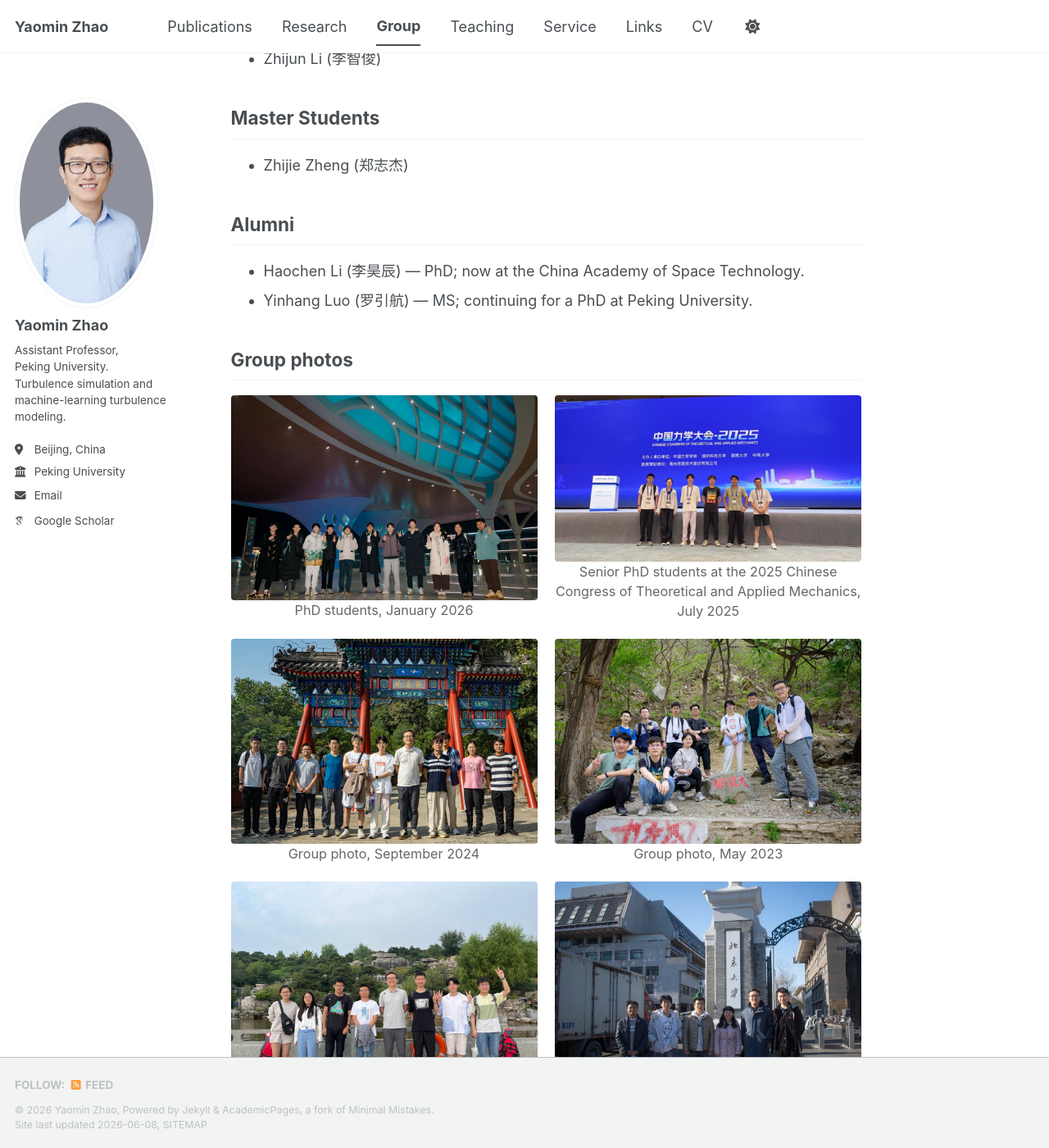
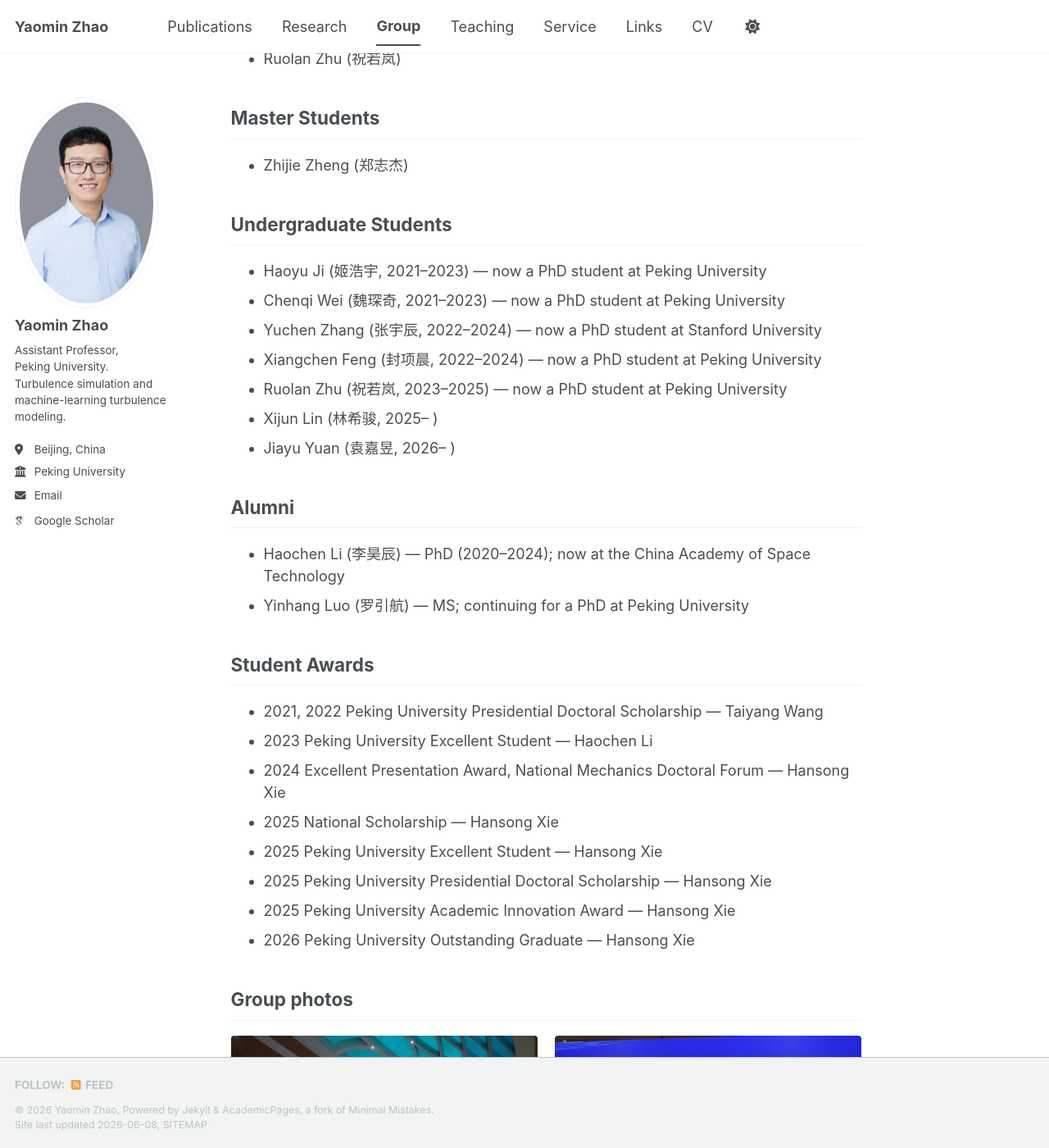
Before and after one commit to YMGroup-PKU/YMGroup-PKU.github.io, a Jekyll site: the page built from _pages/group.md, in a window 1280 px wide and 1400 px high, scrolled down 718 px. Shown: the whole window at 82% size. Built offline with Jekyll 4.4.1, drawn with Linux system fonts in a browser that asks for light colours; some web fonts are replaced; a script bundle is joined from its source files by our own code; library files that are not in the unit come from our copies; some of the changed text lies outside the part shown.

Commit message:
Group: add undergraduate students and student awards sections

```diff
--- a/_pages/group.md
+++ b/_pages/group.md
@@ -16,20 +16,41 @@ Our group works on high-fidelity simulation and machine-learning modeling of tur
 - Yuchen Ge (葛宇辰)
 - Haoyu Ji (姬浩宇)
 - Chenqi Wei (魏琛奇)
+- Chi Zhang (张弛)
 - Xiangchen Feng (封项晨)
 - Chengrui Sun (孙承睿)
-- Chi Zhang (张弛)
+- Zhijun Li (李智俊)
 - Ruolan Zhu (祝若岚)
-- Zhijun Li (李智俊)
 
 ## Master Students
 
 - Zhijie Zheng (郑志杰)
 
+## Undergraduate Students
+
+- Haoyu Ji (姬浩宇, 2021–2023) — now a PhD student at Peking University
+- Chenqi Wei (魏琛奇, 2021–2023) — now a PhD student at Peking University
+- Yuchen Zhang (张宇辰, 2022–2024) — now a PhD student at Stanford University
+- Xiangchen Feng (封项晨, 2022–2024) — now a PhD student at Peking University
+- Ruolan Zhu (祝若岚, 2023–2025) — now a PhD student at Peking University
+- Xijun Lin (林希骏, 2025– )
+- Jiayu Yuan (袁嘉昱, 2026– )
+
 ## Alumni
 
-- Haochen Li (李昊辰) — PhD; now at the China Academy of Space Technology.
-- Yinhang Luo (罗引航) — MS; continuing for a PhD at Peking University.
+- Haochen Li (李昊辰) — PhD (2020–2024); now at the China Academy of Space Technology
+- Yinhang Luo (罗引航) — MS; continuing for a PhD at Peking University
+
+## Student Awards
+
+- 2021, 2022 Peking University Presidential Doctoral Scholarship — Taiyang Wang
+- 2023 Peking University Excellent Student — Haochen Li
+- 2024 Excellent Presentation Award, National Mechanics Doctoral Forum — Hansong Xie
+- 2025 National Scholarship — Hansong Xie
+- 2025 Peking University Excellent Student — Hansong Xie
+- 2025 Peking University Presidential Doctoral Scholarship — Hansong Xie
+- 2025 Peking University Academic Innovation Award — Hansong Xie
+- 2026 Peking University Outstanding Graduate — Hansong Xie
 
 ## Group photos
 
```
